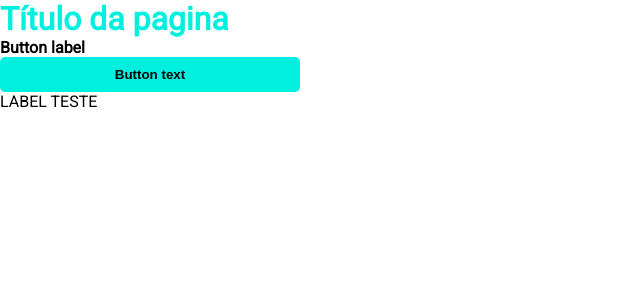
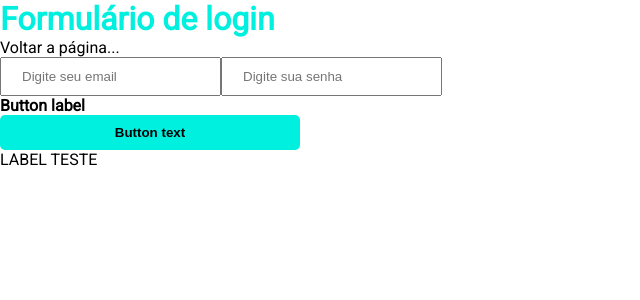
Before and after one commit to Ryanluc7reis/growth-reactjs-revisao, a Next.js app: page / in a window 1280 px wide. Shown: the top 300 px of the page, without its empty margins (0-640 px from the left). Built offline with nearby package versions, Linux system fonts and the light colour scheme.

Commit message:
Criado onClick

```diff
--- a/pages/index.jsx
+++ b/pages/index.jsx
@@ -1,11 +1,20 @@
 import Title from '../src/components/title/title'
 import Button from '../src/components/button/button'
+import Input from '../src/components/input/input'
 
 export default function HomePage() {
+  const handleLabelClick = () => {
+    console.log('hanlde label click')
+  }
   return (
     <>
-      <Title>Título da pagina</Title>
-      <Button>Botão</Button>
+      <Title onClick={handleLabelClick}>Formulário de login</Title>
+      <label onClick={handleLabelClick}>Voltar a página...</label>
+      <form>
+        <Input type="email" placeholder="Digite seu email" />
+        <Input type="password" placeholder="Digite sua senha" />
+        <Button onClick={handleLabelClick}>Botão</Button>
+      </form>
       <label>LABEL TESTE</label>
     </>
   )
--- /dev/null
+++ b/src/components/input/input.jsx
@@ -0,0 +1,8 @@
+import styled from 'styled-components'
+
+const StyledInput = styled.input`
+  padding: 10px 20px;
+`
+export default function Input(props) {
+  return <StyledInput {...props} />
+}
--- a/src/components/title/title.jsx
+++ b/src/components/title/title.jsx
@@ -4,5 +4,5 @@
   color: ${(props) => props.theme.primary};
 `
 export default function Title(props) {
-  return <StyledTitle>{props.children}</StyledTitle>
+  return <StyledTitle onClick={props.onClick}>{props.children}</StyledTitle>
 }
```
